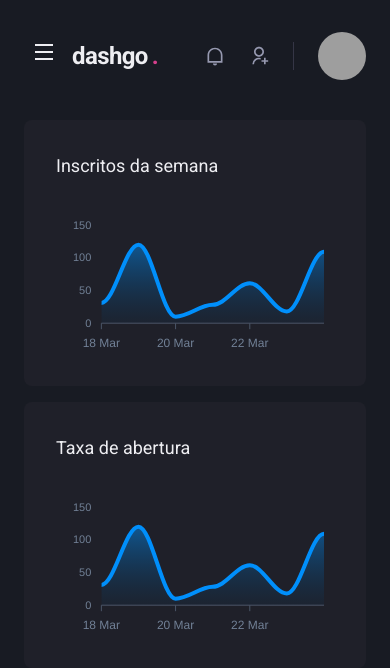
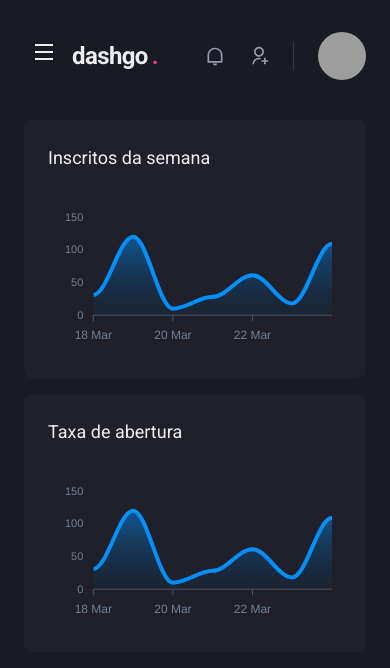
Before and after one commit to eduardojigub/ignite-dashgo, a Next.js app: page /dashboard in a window 390 px wide. Shown: the top 668 px of the page. Built offline with nearby package versions, Linux system fonts and the light colour scheme; grey boxes are pictures that could not be loaded.

Commit message:
fix: on dashboard responsivity

```diff
--- a/src/pages/dashboard.tsx
+++ b/src/pages/dashboard.tsx
@@ -68,13 +68,13 @@
         <Sidebar />
 
         <SimpleGrid flex="1" gap="4" minChildWidth="320px">
-          <Box p="8" bg="gray.800" borderRadius={8} pb="4">
+          <Box p={['6', '8']} bg="gray.800" borderRadius={8} pb="4">
             <Text fontSize="lg" mb="4">
               Inscritos da semana
             </Text>
             <Chart options={options} series={series} type="area" height={160} />
           </Box>
-          <Box p="8" bg="gray.800" borderRadius={8} pb="4">
+          <Box p={['6', '8']} bg="gray.800" borderRadius={8} pb="4">
             <Text fontSize="lg" mb="4">
               Taxa de abertura
             </Text>
```
